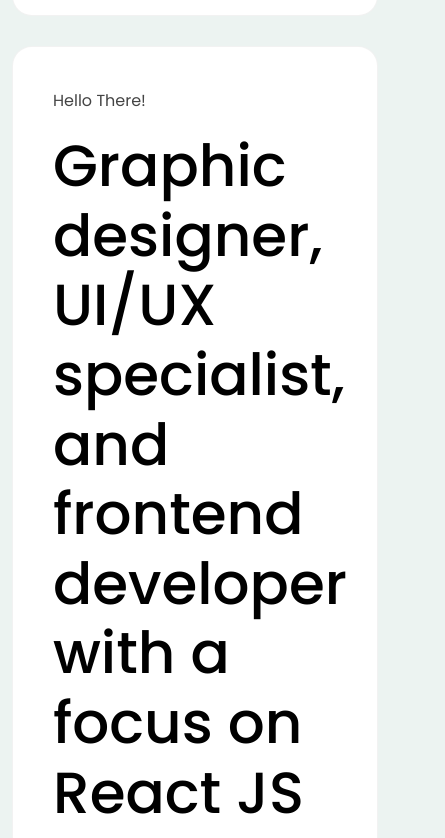
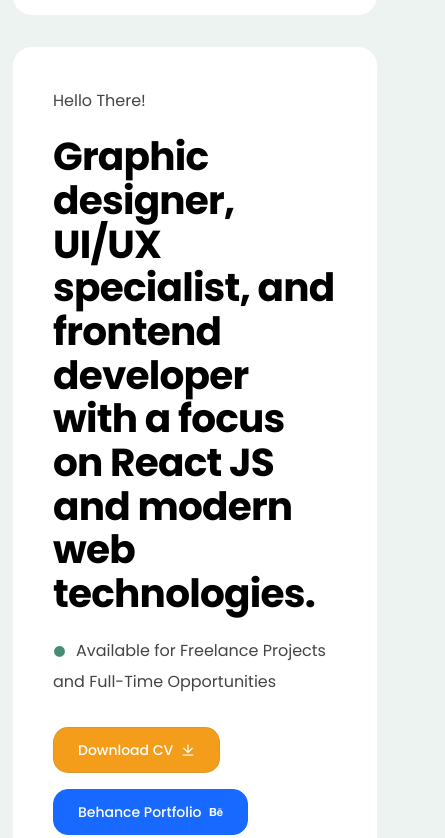
Before and after one commit to npsinan/Portfolio, a React (Vite) app: page / in a window 390 px wide. Shown: the part 786-1624 px from the top of the page, 445 px wide, since content can reach past the window. Built offline with nearby package versions, Linux system fonts and the light colour scheme.

Commit message:
Fix mobile about heading responsiveness

```diff
--- a/assets/css/responsive.css
+++ b/assets/css/responsive.css
@@ -36,6 +36,11 @@
     .about-content-part h2 {
         font-size: 40px;
         line-height: 54px;
+    }
+
+    .about-content-part h1 {
+        font-size: clamp(40px, 6vw, 58px);
+        line-height: 1.08;
     }
 
     .main-hero-area {
@@ -206,6 +211,12 @@
         line-height: 40px;
         margin-bottom: 20px;
         margin-top: 30px;
+    }
+
+    .about-content-part h1 {
+        font-size: clamp(32px, 10vw, 44px);
+        line-height: 1.12;
+        margin-top: 20px;
     }
 
     .section-title h2 {
--- a/assets/css/style.css
+++ b/assets/css/style.css
@@ -1311,6 +1311,15 @@
     letter-spacing: 0.5px;
 }
 
+.about-content-part h1 {
+    font-size: clamp(42px, 6vw, 72px);
+    line-height: 1.08;
+    margin-bottom: 20px;
+    font-weight: 700;
+    letter-spacing: -0.02em;
+    overflow-wrap: anywhere;
+}
+
 .about-content-part h2 span {
     -webkit-text-stroke: 1px #000;
     color: transparent;
```
